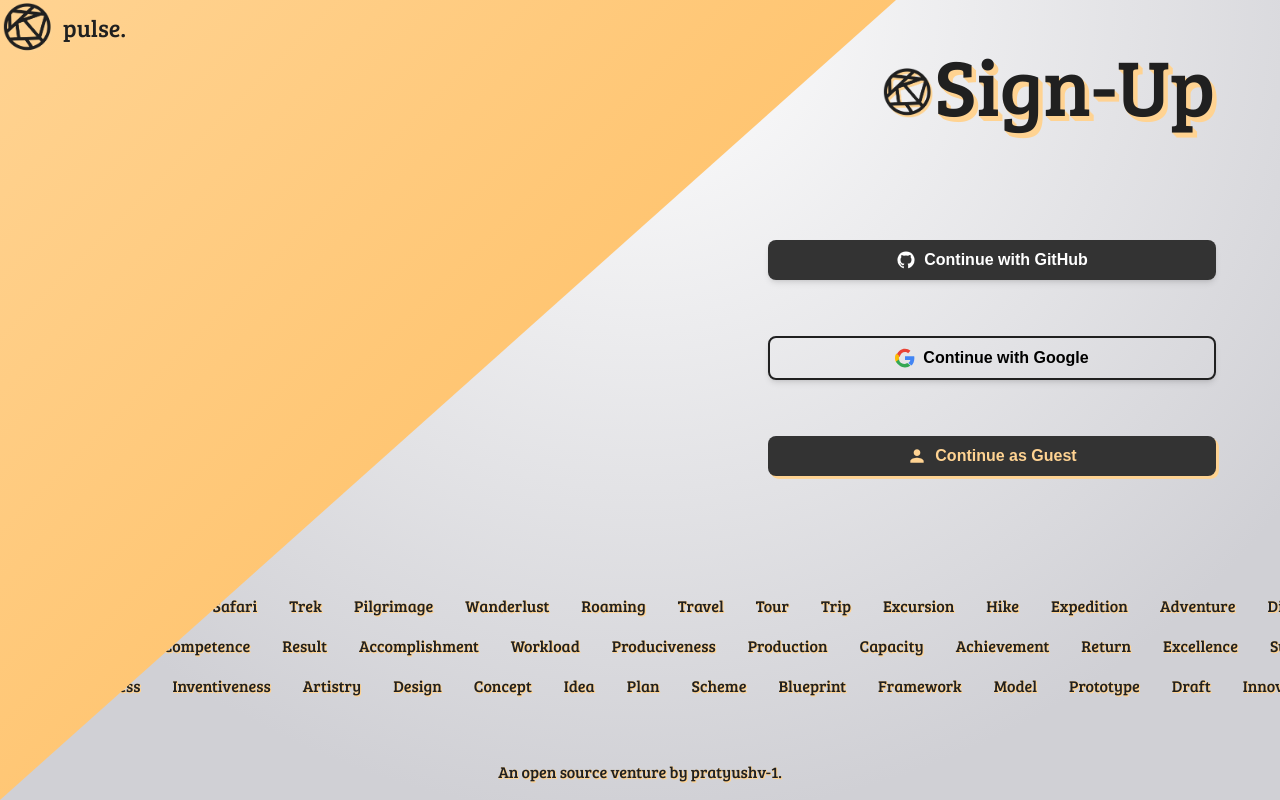
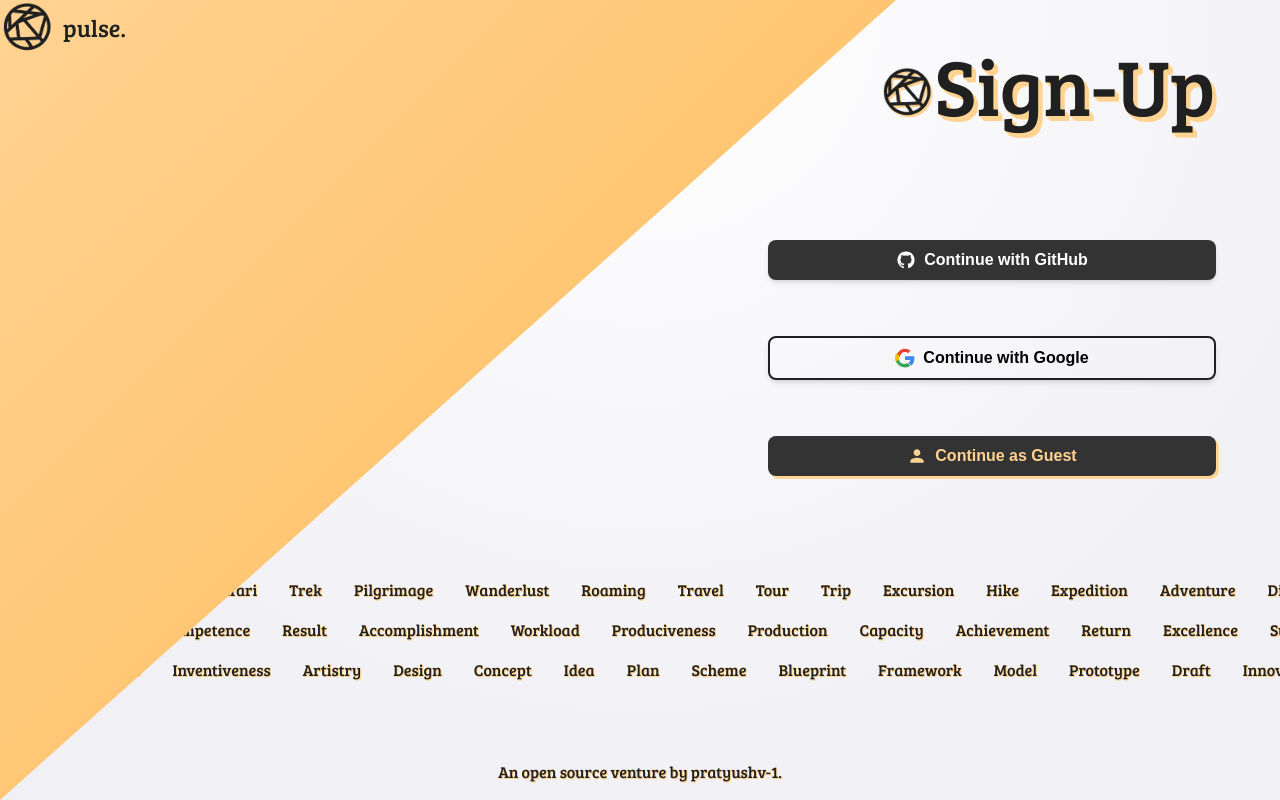
Before and after one commit to pratyushV-l/pulse, a Next.js app: page /login-signup in a window 1280 px wide. Built offline with nearby package versions, Linux system fonts and the light colour scheme.

Commit message:
updated some stuff

```diff
--- a/app/globals.css
+++ b/app/globals.css
@@ -112,7 +112,7 @@ body, html {
 
 .ticker-container-5 {
   position: absolute;
-  top: 79.28%;
+  top: 77.28%;
   width: 100%;
   overflow: hidden;
   white-space: nowrap;
@@ -120,14 +120,14 @@ body, html {
 
 .ticker-container-3 {
   position: absolute;
-  top: 84.28%;
+  top: 82.28%;
   width: 100%;
   overflow: hidden;
   white-space: nowrap;
 }
 .ticker-container-4 {
   position: absolute;
-  top: 74.28%;
+  top: 72.28%;
   width: 100%;
   overflow: hidden;
   white-space: nowrap;
--- a/app/login-signup/page.tsx
+++ b/app/login-signup/page.tsx
@@ -18,7 +18,7 @@ export default function LoginSignup() {
   };
 
   return (
-    <div className="background diagonal-line" style={{ display: "flex", flexDirection: "column", height: "100vh" }}>
+    <div className="background-2 diagonal-line" style={{ display: "flex", flexDirection: "column", height: "100vh" }}>
       <div style={{ display: "flex", alignItems: "center" }}>
         <img src="/logo.png" width={50} height={50} alt="logo" style={{ position: "absolute", left: "69%", top: "8.5%"}}/>
         <h1 className="title-2">Sign-Up</h1>
```
